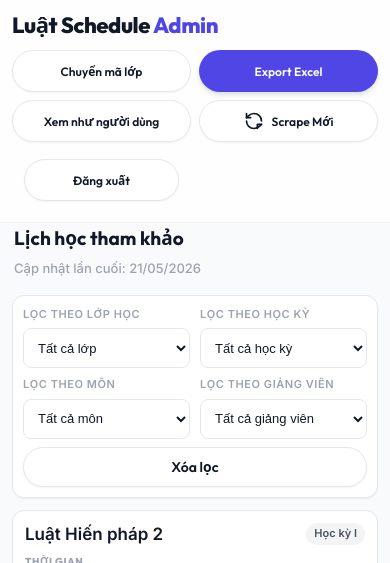
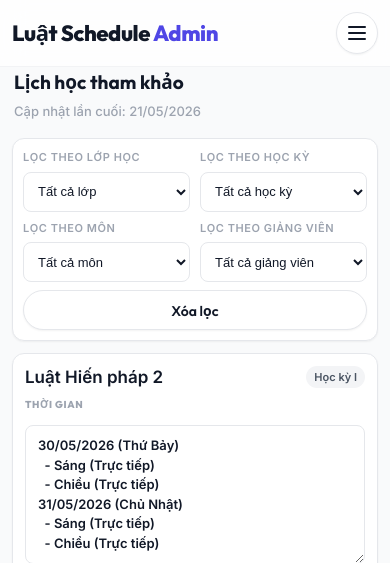
Before and after one commit to Messiac24/Luat-Schedule, a Flask app: page /admin in a window 390 px wide; the page is wider, and only the part inside the window is pictured. Shown: the top 563 px of that part. Run offline with Flask 3, Linux system fonts and the light colour scheme; the visitor is signed in with stand-in values (Sample User, id 1).

Commit message:
Add mobile admin action menu

```diff
--- a/schedule-tool/static/css/style.css
+++ b/schedule-tool/static/css/style.css
@@ -96,6 +96,12 @@ h1 span {
 
 .actions form {
     margin: 0;
+}
+
+.mobile-menu-toggle,
+.mobile-menu-greeting,
+.mobile-menu-backdrop {
+    display: none;
 }
 
 .is-hidden {
@@ -1079,8 +1085,8 @@ tr.subject-row.low-class-count .badge-class {
     }
 
     .header-content {
-        align-items: stretch;
-        flex-direction: column;
+        align-items: center;
+        flex-direction: row;
         gap: 12px;
     }
 
@@ -1089,20 +1095,116 @@ tr.subject-row.low-class-count .badge-class {
         line-height: 1.2;
     }
 
+    .mobile-menu-toggle {
+        display: inline-flex;
+        flex: 0 0 auto;
+        align-items: center;
+        justify-content: center;
+        width: 42px;
+        height: 42px;
+        margin-left: auto;
+        position: relative;
+        border: 1px solid var(--color-border);
+        border-radius: var(--radius-full);
+        background: var(--color-surface);
+        box-shadow: var(--shadow-sm);
+        cursor: pointer;
+    }
+
+    .mobile-menu-toggle span {
+        position: absolute;
+        width: 18px;
+        height: 2px;
+        border-radius: 2px;
+        background: var(--color-text-primary);
+        transition: transform 0.2s ease, opacity 0.2s ease;
+    }
+
+    .mobile-menu-toggle span:nth-child(1) {
+        transform: translateY(-6px);
+    }
+
+    .mobile-menu-toggle span:nth-child(3) {
+        transform: translateY(6px);
+    }
+
+    body.mobile-menu-open .mobile-menu-toggle span:nth-child(1) {
+        transform: rotate(45deg);
+    }
+
+    body.mobile-menu-open .mobile-menu-toggle span:nth-child(2) {
+        opacity: 0;
+    }
+
+    body.mobile-menu-open .mobile-menu-toggle span:nth-child(3) {
+        transform: rotate(-45deg);
+    }
+
+    .mobile-menu-backdrop {
+        position: fixed;
+        inset: 0;
+        z-index: 55;
+        background: rgba(17, 24, 39, 0.22);
+        opacity: 0;
+        pointer-events: none;
+        transition: opacity 0.2s ease;
+    }
+
+    body.mobile-menu-open .mobile-menu-backdrop {
+        display: block;
+        opacity: 1;
+        pointer-events: auto;
+    }
+
+    .mobile-menu-greeting {
+        display: block;
+        color: var(--color-text-primary);
+        font-family: var(--font-display);
+        font-size: 15px;
+        font-weight: 800;
+        line-height: 1.25;
+        padding: 4px 2px 6px;
+    }
+
     .actions {
-        display: grid;
-        grid-template-columns: repeat(2, minmax(0, 1fr));
-        width: 100%;
-        gap: 8px;
+        position: fixed;
+        top: calc(58px + env(safe-area-inset-top));
+        right: 10px;
+        z-index: 60;
+        display: flex;
+        flex-direction: column;
+        width: min(260px, calc(100vw - 20px));
+        max-width: calc(100vw - 24px);
+        gap: 10px;
+        padding: 14px;
+        border: 1px solid rgba(229, 231, 235, 0.9);
+        border-radius: 14px;
+        background: rgba(255, 255, 255, 0.96);
+        box-shadow: 0 18px 40px rgba(15, 23, 42, 0.2);
+        transform: translateX(calc(100% + 16px));
+        opacity: 0;
+        pointer-events: none;
+        transition: transform 0.22s ease, opacity 0.22s ease;
+    }
+
+    body.mobile-menu-open .actions {
+        transform: translateX(0);
+        opacity: 1;
+        pointer-events: auto;
     }
 
     .actions .btn,
     .actions form,
     .actions form .btn {
         width: 100%;
-        min-height: 42px;
+        min-height: 40px;
         padding: 9px 12px;
         font-size: 12px;
+    }
+
+    .actions .btn {
+        white-space: normal;
+        line-height: 1.2;
     }
 
     main {
--- a/schedule-tool/static/js/app.js
+++ b/schedule-tool/static/js/app.js
@@ -360,6 +360,42 @@ function updateStatus(id, newStatus) {
     saveRow(id, 'Đã cập nhật trạng thái');
 }
 
+function setMobileMenuOpen(isOpen) {
+    document.body.classList.toggle('mobile-menu-open', isOpen);
+    const menuButton = document.getElementById('btn-mobile-menu');
+    if (menuButton) {
+        menuButton.setAttribute('aria-expanded', isOpen ? 'true' : 'false');
+        menuButton.setAttribute('aria-label', isOpen ? 'Đóng menu' : 'Mở menu');
+    }
+}
+
+const mobileMenuButton = document.getElementById('btn-mobile-menu');
+const mobileMenuBackdrop = document.getElementById('mobile-menu-backdrop');
+
+if (mobileMenuButton) {
+    mobileMenuButton.addEventListener('click', () => {
+        setMobileMenuOpen(!document.body.classList.contains('mobile-menu-open'));
+    });
+}
+
+if (mobileMenuBackdrop) {
+    mobileMenuBackdrop.addEventListener('click', () => setMobileMenuOpen(false));
+}
+
+document.querySelectorAll('#header-actions .btn, #header-actions a').forEach((element) => {
+    element.addEventListener('click', () => {
+        if (window.matchMedia('(max-width: 767px)').matches) {
+            setMobileMenuOpen(false);
+        }
+    });
+});
+
+document.addEventListener('keydown', (event) => {
+    if (event.key === 'Escape') {
+        setMobileMenuOpen(false);
+    }
+});
+
 document.querySelectorAll('.btn-save-row').forEach(button => {
     button.addEventListener('click', () => {
         saveRow(button.dataset.id);
--- a/schedule-tool/templates/index.html
+++ b/schedule-tool/templates/index.html
@@ -10,13 +10,21 @@
     <link rel="preconnect" href="https://fonts.googleapis.com">
     <link rel="preconnect" href="https://fonts.gstatic.com" crossorigin>
     <link href="https://fonts.googleapis.com/css2?family=Inter:wght@400;500;600&family=Outfit:wght@500;600;700;800&display=swap" rel="stylesheet">
-    <link rel="stylesheet" href="{{ url_for('static', filename='css/style.css') }}?v=14">
+    <link rel="stylesheet" href="{{ url_for('static', filename='css/style.css') }}?v=15">
 </head>
 <body>
     <header class="app-header">
         <div class="container header-content">
             <h1>Luật Schedule {% if is_admin %}<span>Admin</span>{% endif %}</h1>
-            <div class="actions">
+            <button id="btn-mobile-menu" class="mobile-menu-toggle" type="button" aria-label="Mở menu" aria-controls="header-actions" aria-expanded="false">
+                <span></span>
+                <span></span>
+                <span></span>
+            </button>
+            <div id="header-actions" class="actions">
+                {% if is_admin %}
+                <div class="mobile-menu-greeting">Xin chào Ngọc Giao</div>
+                {% endif %}
                 <button id="btn-toggle-class-map" class="btn btn-secondary">
                     Chuyển mã lớp
                 </button>
@@ -50,6 +58,7 @@
             </div>
         </div>
     </header>
+    <div id="mobile-menu-backdrop" class="mobile-menu-backdrop"></div>
 
     <main class="container">
         <div class="table-card">
@@ -177,7 +186,7 @@
 
     <div id="toast" class="toast"></div>
 
-    <script src="{{ url_for('static', filename='js/app.js') }}?v=7"></script>
+    <script src="{{ url_for('static', filename='js/app.js') }}?v=8"></script>
     <script>
         if ('serviceWorker' in navigator) {
             window.addEventListener('load', () => {
```
Also changed, not shown: schedule-tool/tests/static_app_js.test.js (+2 -0 lines).
